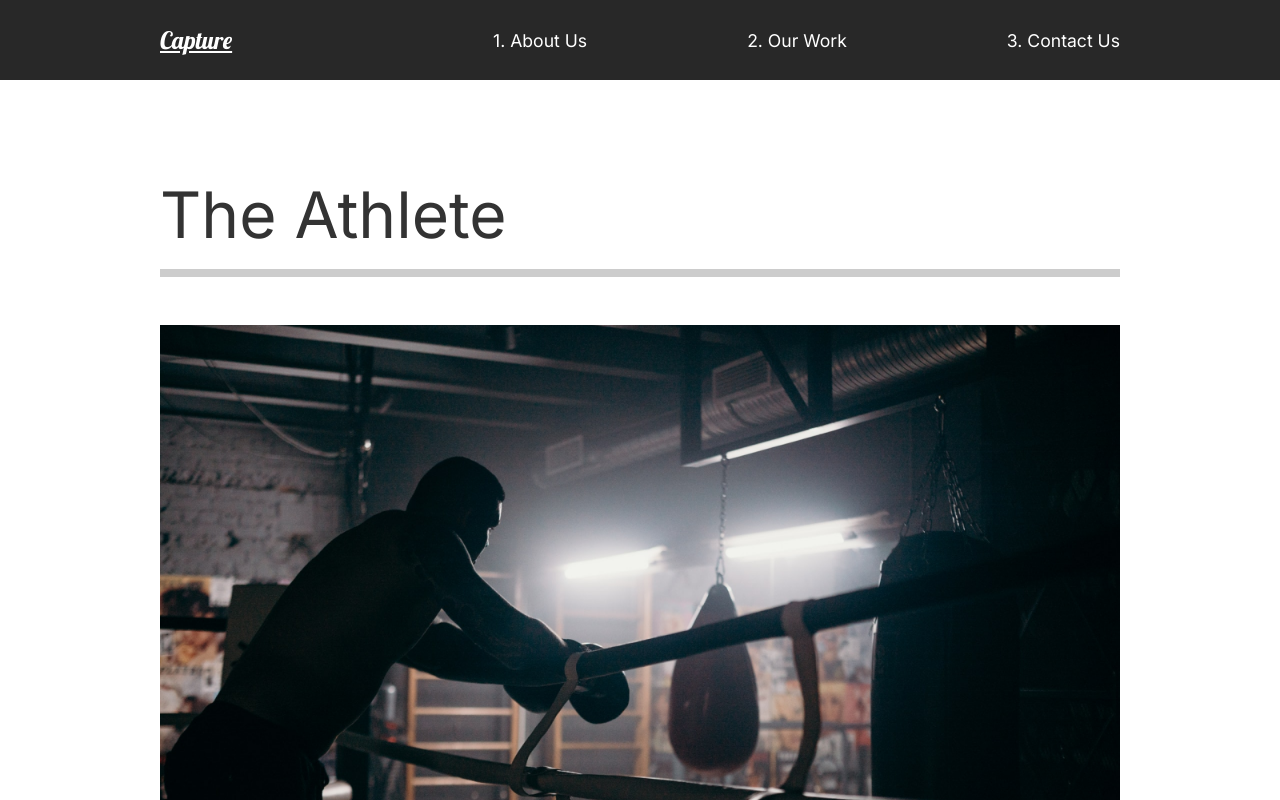
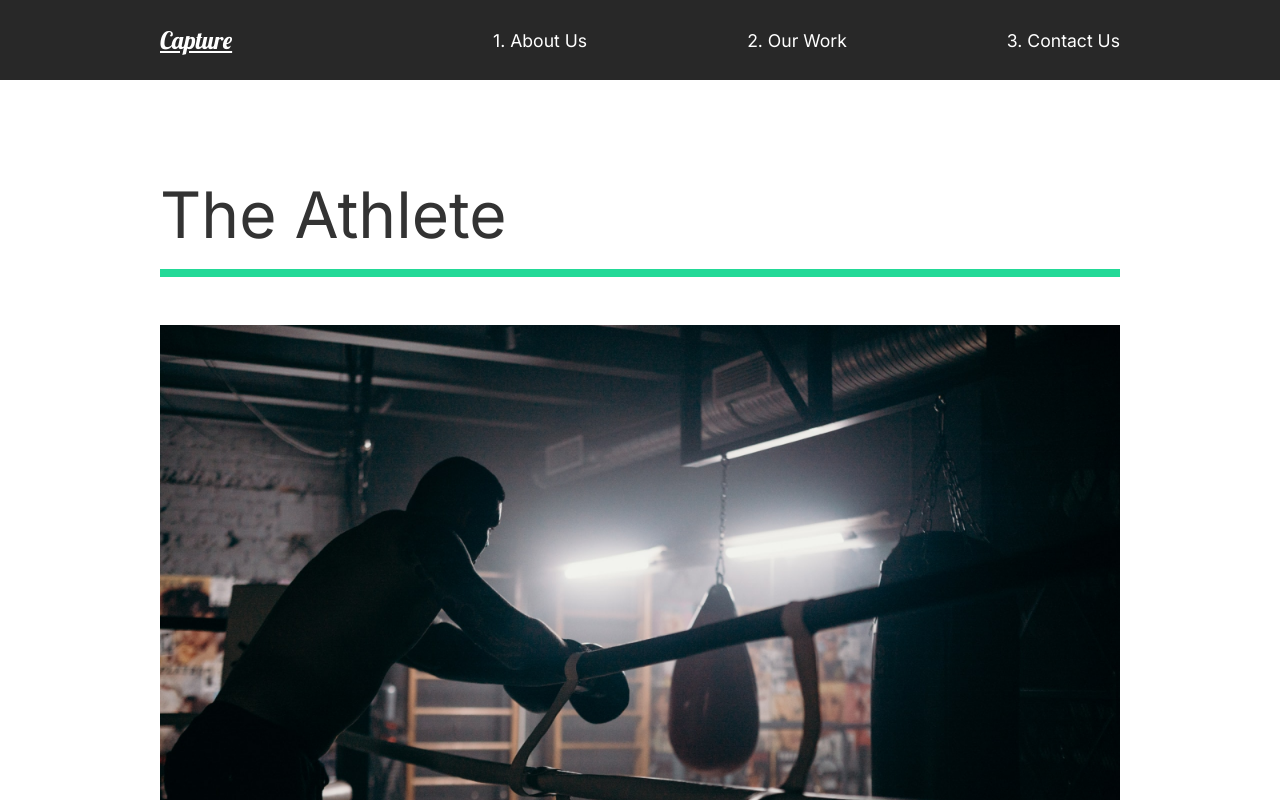
Before and after one commit to gonzalespaulb/react-course-capture, a React (Create React App) app: page /work in a window 1280 px wide. Shown: the top 800 px of the page. Built offline with nearby package versions, Linux system fonts and the light colour scheme.

Commit message:
FAQ animation

```diff
--- a/src/animation.js
+++ b/src/animation.js
@@ -8,15 +8,94 @@ export const pageAnimation = {
         opacity: 1,
         y: 0,
         transition: {
-            duration: 1,
+            duration: 0.5,
+            when: `beforeChildren`,
+            staggerChildren: 0.25,
         }
     },
 
     exit: {
         opacity: 0,
-        y: 300,
         transition: {
-            duration: 1,
+            duration: 0.5,
         }
     }
 }
+
+export const titleAnim = {
+    hidden: {y: 200},
+    show: {
+        y: 0,
+        transition: {
+            duration: 0.75,
+            ease: `easeOut`
+        }
+    }
+}
+
+export const lineAnim = {
+    hidden: {
+        width: `0%`
+    },
+    show: {
+        width: `100%`,
+        transition: {
+            duration: 1
+        }
+    }
+}
+
+export const fade = {
+    hidden: {opacity: 0},
+    show: {
+        opacity: 1,
+        transition: {
+            ease: `easeOut`,
+            duration: 0.75,
+        }
+    }
+}
+
+export const photoAnim = {
+    hidden: {
+        scale: 1.5,
+        opacity: 0
+    },
+
+    show: {
+        scale: 1,
+        opacity: 1,
+        transition: {
+            ease: `easeOut`,
+            duration: 0.75
+        }
+    }
+}
+
+export const slider = {
+    hidden: {
+        x: `-130%`,
+        skew: `45deg`,
+    },
+    show: {
+        x: `100%`,
+        skew: `0deg`,
+        transition: {
+            ease: `easeOut`,
+            duration: 1
+        }
+    }
+}
+
+export const sliderContainer = {
+    hidden: {
+        opacity: 1
+    },
+    show: {
+        opacity: 1,
+        transition: {
+            staggerChildren: 0.15,
+            ease: `easeOut`
+        }
+    }
+}
--- a/src/components/AboutSection.js
+++ b/src/components/AboutSection.js
@@ -2,6 +2,8 @@ import React from 'react';
 import home1 from '../img/home1.png';
 import {AboutLayout, DescriptionLayout, ImageLayout} from '../styleComponents';
 import { motion } from 'framer-motion';
+import {titleAnim, fade, photoAnim} from '../animation';
+import Wave from './Wave';
 
 
 //........................................................................ Styling--0
@@ -34,23 +36,24 @@ const AboutSection = () => {
             <div style={DescriptionLayout} className="description">
                 <motion.div className="title">
                     <div style={hide}>
-                        <motion.h2  style={descriptionH2}>We work to make</motion.h2>
+                        <motion.h2 variants={titleAnim}  style={descriptionH2}>We work to make</motion.h2>
                     </div>
                     <div style={hide}>
-                        <motion.h2  style={descriptionH2}>your <span>dreams</span> come</motion.h2>
+                        <motion.h2 variants={titleAnim}  style={descriptionH2}>your <span>dreams</span> come</motion.h2>
                     </div>
                     <div style={hide}>
-                        <motion.h2  style={descriptionH2}>true.</motion.h2>
+                        <motion.h2 variants={titleAnim}  style={descriptionH2}>true.</motion.h2>
                     </div>
                 </motion.div>
-                <p>Contact us for any photography or videography ideas
+                <motion.p variants={fade}>Contact us for any photography or videography ideas
                     that you have. We have professionals with amazing skills
-                </p>
-                <button>Contact Us</button>
+                </motion.p>
+                <motion.button variants={fade}>Contact Us</motion.button>
             </div>
             <div style={ImageLayout} className="image">
-                <img style={img} src={home1} alt="guy with a camera" />
+                <motion.img variants={photoAnim} style={img} src={home1} alt="guy with a camera" />
             </div>
+            <Wave/>
         </div>
     )
 }
--- a/src/components/FaqSection.js
+++ b/src/components/FaqSection.js
@@ -1,4 +1,7 @@
-import React from 'react';
+import React, {useState} from 'react';
+import Toggle from './Toggle';
+import { AnimateSharedLayout } from 'framer-motion';
+
 
 //........................................................................ Styling--0
 
@@ -20,18 +23,6 @@ const faqH2 = {
     fontWeight: `lighter`,
 }
 
-const faqLine = {
-    background: `#cccccc`,
-    height: `0.2rem`,
-    margin: `2rem 0rem`,
-    width: `100%`
-}
-
-const faqQuestion = {
-    padding: `3rem 0rem`,
-    cursor: `pointer`,
-}
-
 const faqAnswer = {
     padding: `2rem 0rem`,
 }
@@ -50,46 +41,48 @@ const FaqSection = () => {
     return (
         <div style={faqLayout} className="faq">
             <h2 style={faqH2}>Any Questions <span style={faqSpan}>FAQ</span></h2>
-            <div style={faqQuestion} className="question">
-                <h4>How do I start?</h4>
+            <AnimateSharedLayout>
+            <Toggle title={"How Do I Start"}>
+
                     <div style={faqAnswer} className="answer">
                         <p style={faqAnswerP}>
                             Lorem ipsum dolor sit amet.
                             Lorem ipsum dolor sit amet consectetur adipisicing elit. Exercitationem, nemo!
                         </p>
                     </div>
-                <div style={faqLine} className="faq-line"></div>
-            </div>
-            <div style={faqQuestion} className="question">
-                <h4>Daily Schedule</h4>
+
+            </Toggle>
+            <Toggle title={"Daily Schedule"}>
+
                     <div style={faqAnswer} className="answer">
                         <p style={faqAnswerP}>
                             Lorem ipsum dolor sit amet.
                             Lorem ipsum dolor sit amet consectetur adipisicing elit. Exercitationem, nemo!
                         </p>
                     </div>
-                <div style={faqLine} className="faq-line"></div>
-            </div>
-            <div style={faqQuestion} className="question">
-                <h4>Different Payment Methods</h4>
+
+            </Toggle>
+            <Toggle title={"Different Payment Methods"}>
+
                     <div style={faqAnswer} className="answer">
                         <p style={faqAnswerP}>
                             Lorem ipsum dolor sit amet.
                             Lorem ipsum dolor sit amet consectetur adipisicing elit. Exercitationem, nemo!
                         </p>
                     </div>
-                <div style={faqLine} className="faq-line"></div>
-            </div>
-            <div style={faqQuestion} className="question">
-                <h4>What Products Do You Offer?</h4>
+
+            </Toggle>
+            <Toggle title={"What Products Do You Offer"}>
+
                     <div style={faqAnswer} className="answer">
                         <p style={faqAnswerP}>
                             Lorem ipsum dolor sit amet.
                             Lorem ipsum dolor sit amet consectetur adipisicing elit. Exercitationem, nemo!
                         </p>
                     </div>
-                <div style={faqLine} className="faq-line"></div>
-            </div>
+
+            </Toggle>
+            </AnimateSharedLayout>
         </div>
     )
 }
--- /dev/null
+++ b/src/components/Toggle.js
@@ -0,0 +1,30 @@
+import React, {useState} from 'react';
+import { motion } from 'framer-motion';
+
+
+const faqLine = {
+    background: `#cccccc`,
+    height: `0.2rem`,
+    margin: `2rem 0rem`,
+    width: `100%`
+}
+
+const faqQuestion = {
+    padding: `3rem 0rem`,
+    cursor: `pointer`,
+}
+
+const Toggle = ({children, title}) => {
+    const [toggle, setToggle] = useState(false);
+    return(
+        <motion.div layout style={faqQuestion} onClick={() => setToggle(!toggle)}>
+            <motion.h4 layout>
+                {title}
+            </motion.h4>
+            {toggle ? children : ""}
+            <div style={faqLine} className="faq-line"></div>
+        </motion.div>
+    )
+}
+
+export default Toggle;
--- /dev/null
+++ b/src/components/Wave.js
@@ -0,0 +1,32 @@
+import React from 'react';
+import { motion } from 'framer-motion';
+
+
+const WaveSvg = {
+    position: `absolute`,
+    left: 0,
+    zIndex: 1,
+}
+
+const Wave = () => {
+
+return (
+    <svg
+        style={WaveSvg}
+        viewBox="0 0 1440 363"
+        fill="none"
+        xmlns="http://www.w3.org/2000/svg">
+        <motion.path
+            initial={{pathLength: 0, pathOffset: 1}}
+            animate={{pathLength: 1, pathOffset: 0}}
+            transition={{duration: 1}}
+            d="M1440 27.4774C1352.73 19.8184 1122.41 49.0556 899.331 227.276C620.48 450.052 354.282 355.647 170.328 185.318C23.165 49.0556 -4.21721 8.32998 0.487081 5"
+            stroke="#D96ED4"
+            strokeOpacity="0.5"
+            strokeWidth="10"/>
+    </svg>
+    )
+
+}
+
+export default Wave;
--- a/src/pages/OurWork.js
+++ b/src/pages/OurWork.js
@@ -4,7 +4,8 @@ import athlete from '../img/athlete-small.png';
 import theracer from '../img/theracer-small.png';
 import goodtimes from '../img/goodtimes-small.png';
 import {motion} from 'framer-motion';
-import {pageAnimation} from '../animation';
+import {pageAnimation, fade, photoAnim, lineAnim, slider, sliderContainer} from '../animation';
+
 
 //........................................................................ Styling--0
 
@@ -12,7 +13,8 @@ const work = {
     minHeight: `100vh`,
     overflow: `hidden`,
     padding: `5rem 10rem`,
-    background: `#ffffff`,
+    background: `#ffffff`
+
 }
 
 const movie = {
@@ -26,7 +28,7 @@ const movieH2 = {
 
 const line = {
     height: `0.5rem`,
-    background: `#cccccc`,
+    background: `#23d997`,
     marginBottom: `3rem`
 }
 
@@ -35,6 +37,51 @@ const img = {
     height: `70vh`,
     objectFit: `cover`,
 }
+
+const hide = {
+    overflow: `hidden`,
+}
+
+const Frame1 = {
+    position: `fixed`,
+    left: 0,
+    top: `10%`,
+    width: `100%`,
+    height: `100vh`,
+    background: `#fffebf`,
+    zIndex: 2,
+}
+
+const Frame2 = {
+    position: `fixed`,
+    left: 0,
+    top: `10%`,
+    width: `100%`,
+    height: `100vh`,
+    background: `#ff8efb`,
+    zIndex: 2,
+}
+
+const Frame3 = {
+    position: `fixed`,
+    left: 0,
+    top: `10%`,
+    width: `100%`,
+    height: `100vh`,
+    background: `#8ed2ff`,
+    zIndex: 2,
+}
+
+const Frame4 = {
+    position: `fixed`,
+    left: 0,
+    top: `10%`,
+    width: `100%`,
+    height: `100vh`,
+    background: `#8effa0`,
+    zIndex: 2,
+}
+
 
 //........................................................................ Styling--1
 
@@ -46,13 +93,33 @@ const img = {
 const OurWork = () => {
     return(
         <motion.div variants={pageAnimation} initial="hidden" animate="show" exit="exit" style={work}>
-            <div style={movie} className="movie">
-                <h2 style={movieH2}>The Athlete</h2>
-                <div style={line} className="line"></div>
+            <motion.div variants={sliderContainer}>
+                <motion.div variants={slider} style={Frame1}></motion.div>
+                <motion.div variants={slider} style={Frame2}></motion.div>
+                <motion.div variants={slider} style={Frame3}></motion.div>
+                <motion.div variants={slider} style={Frame4}></motion.div>
+            </motion.div>
+            <motion.div style={movie} className="movie">
+                <motion.h2
+                    style={movieH2}
+                    variants={fade}>
+                        The Athlete
+                </motion.h2>
+                <motion.div
+                    variants={lineAnim}
+                    style={line}
+                    className="line">
+                </motion.div>
                 <Link to="/work/the-athlete">
-                    <img style={img} src={athlete} alt="athlete"/>
+                    <div style={hide}>
+                        <motion.img
+                            variants={photoAnim}
+                            style={img}
+                            src={athlete}
+                            alt="athlete"/>
+                    </div>
                 </Link>
-            </div>
+            </motion.div>
 
             <div style={movie} className="movie">
                 <h2 style={movieH2}>The Racer</h2>
--- a/src/styleComponents.js
+++ b/src/styleComponents.js
@@ -13,9 +13,11 @@ export const AboutLayout = {
 export const DescriptionLayout = {
     flex: 1,
     paddingRight: `5rem`,
+    zIndex: 2,
 }
 
 export const ImageLayout = {
     flex: 1,
     overflow: `hidden`,
+    zIndex: 2,
 }
```
Lines whose indentation alone changed are shown as unchanged.
